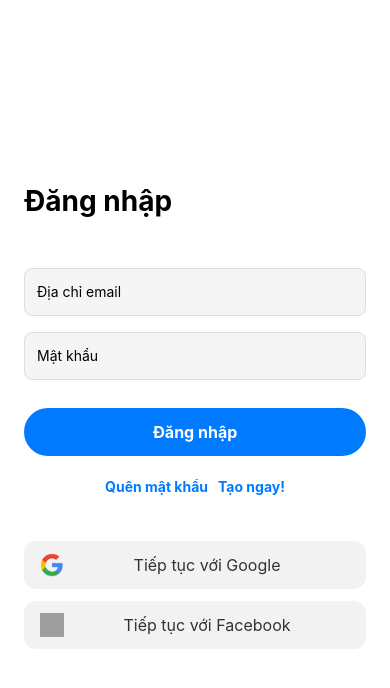
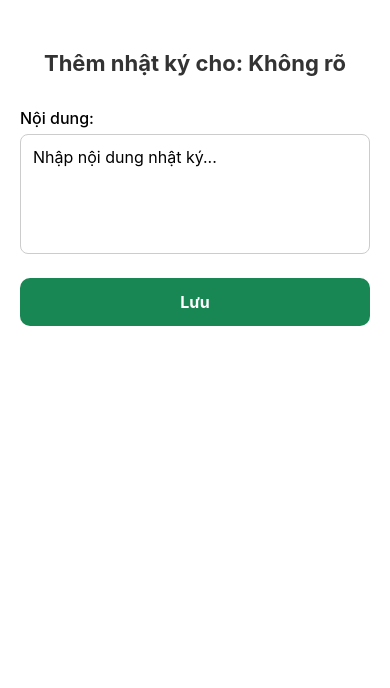
Before and after one commit to QuangVinhNguyen2004/DATT_Lich_Tre_Em, a React Native app: screen /AddDiary in a window 390 px wide. Shown: the top 688 px of the page. Built offline with nearby package versions, Linux system fonts and the light colour scheme; grey boxes are pictures that could not be loaded.

Commit message:
Chỉnh sửa lại nhật ký hiển thị nhật ký của trẻ được chọn và thêm mới

```diff
--- a/App.js
+++ b/App.js
@@ -14,6 +14,7 @@ import PaymentScreen from './screens/PayScreen';
 import PostDetailScreen from './screens/PostdetailScreen';
 import AddPayScreen from './screens/AddPayScreen';
 import AddChildScreen from './screens/action/AddChild';
+import AddDiaryScreen from './screens/action/AddDiary';
 import { NavigationContainer } from '@react-navigation/native';
 import { createNativeStackNavigator } from '@react-navigation/native-stack';
 import { createBottomTabNavigator } from '@react-navigation/bottom-tabs';
@@ -75,6 +76,7 @@ export default function App() {
         <Stack.Screen options={{ headerShown: false }} name="Pay" component={PaymentScreen} />
         <Stack.Screen options={{ headerShown: false }} name="Postdetail" component={PostDetailScreen} />
         <Stack.Screen options={{ headerShown: false }} name="AddChild" component={AddChildScreen} />
+        <Stack.Screen options={{ headerShown: false }} name="AddDiary" component={AddDiaryScreen} />
 
         </Stack.Navigator>
       </NavigationContainer>
--- a/screens/DiarySrceen.js
+++ b/screens/DiarySrceen.js
@@ -1,85 +1,196 @@
-import React, { useEffect, useState } from 'react';
+import React, { useEffect, useState, useCallback } from 'react';
 import {
   View,
   Text,
   StyleSheet,
+  ScrollView,
+  ActivityIndicator,
   Image,
   TouchableOpacity,
-  ScrollView,
-  ActivityIndicator,
+  Alert,
 } from 'react-native';
-import { getAllDiaries } from '../services/DiaryApi';
+import { Ionicons } from '@expo/vector-icons';
+import AsyncStorage from '@react-native-async-storage/async-storage';
 import moment from 'moment';
+import { useFocusEffect } from '@react-navigation/native';
 
-const DiaryScreen = () => {
+import { getChildrenByUser } from '../services/childApi';
+import { getAllDiariesByChild, deleteDiary } from '../services/DiaryApi';
+
+const DiaryScreen = ({ navigation }) => {
+  const [children, setChildren] = useState([]);
+  const [selectedChild, setSelectedChild] = useState(null);
   const [diaries, setDiaries] = useState([]);
   const [loading, setLoading] = useState(true);
+  const [showChildList, setShowChildList] = useState(false);
 
-  useEffect(() => {
-    fetchDiaries();
-  }, []);
+  // Lấy danh sách trẻ
+  const loadChildren = async () => {
+    try {
+      const userData = await AsyncStorage.getItem('user');
+      const user = JSON.parse(userData);
 
-  const fetchDiaries = async () => {
+      const data = await getChildrenByUser(user._id);
+      setChildren(data || []);
+      if (data.length > 0) setSelectedChild(data[0]);
+    } catch (err) {
+      console.error('Lỗi khi lấy danh sách trẻ:', err);
+    }
+  };
+
+  // Lấy nhật ký theo trẻ
+  const fetchDiaries = async (childId) => {
+    setLoading(true);
     try {
-      const data = await getAllDiaries();
-      setDiaries(data);
-    } catch (error) {
-      console.error('Lỗi khi lấy nhật ký:', error.message);
+      const data = await getAllDiariesByChild(childId);
+      console.log('>> Dữ liệu nhật ký từ API:', data); // Debug log
+      setDiaries(data || []);
+    } catch (err) {
+      console.error('Lỗi khi lấy nhật ký:', err.message);
+      Alert.alert('Lỗi', 'Không thể lấy danh sách nhật ký');
     } finally {
       setLoading(false);
     }
   };
 
+  // Load danh sách trẻ lần đầu
+  useEffect(() => {
+    loadChildren();
+  }, []);
+
+  // Tự động gọi lại khi focus màn hình
+  useFocusEffect(
+    useCallback(() => {
+      if (selectedChild) {
+        console.log('>> Màn hình Diary focus: load lại nhật ký');
+        fetchDiaries(selectedChild._id);
+      }
+    }, [selectedChild])
+  );
+
+  // Xác nhận xóa nhật ký
+  const confirmDelete = (id) => {
+    Alert.alert('Xác nhận', 'Bạn có chắc muốn xóa nhật ký này?', [
+      { text: 'Hủy', style: 'cancel' },
+      {
+        text: 'Xóa',
+        onPress: async () => {
+          try {
+            await deleteDiary(id);
+            Alert.alert('Đã xóa');
+            fetchDiaries(selectedChild._id);
+          } catch (err) {
+            Alert.alert('Lỗi', 'Không thể xóa nhật ký');
+          }
+        },
+        style: 'destructive',
+      },
+    ]);
+  };
+
+  // Hiển thị dropdown chọn trẻ
+  const ChildDropdown = () => (
+    <View style={{ marginBottom: 12 }}>
+      <TouchableOpacity
+        style={styles.childButton}
+        onPress={() => setShowChildList(!showChildList)}
+      >
+        {selectedChild ? (
+          <>
+            <Image
+              source={
+                selectedChild.img
+                  ? { uri: selectedChild.img }
+                  : require('../assets/img/logotreem.png')
+              }
+              style={styles.childImage}
+            />
+            <Text style={styles.childText}>{selectedChild.name} ▼</Text>
+          </>
+        ) : (
+          <Text style={styles.childText}>Chưa chọn trẻ ▼</Text>
+        )}
+      </TouchableOpacity>
+      {showChildList && (
+        <View style={styles.dropdownList}>
+          <ScrollView style={{ maxHeight: 200 }}>
+            {children.map((child) => (
+              <TouchableOpacity
+                key={child._id}
+                style={styles.dropdownItem}
+                onPress={() => {
+                  setSelectedChild(child);
+                  setShowChildList(false);
+                }}
+              >
+                <Image
+                  source={
+                    child.img
+                      ? { uri: child.img }
+                      : require('../assets/img/logotreem.png')
+                  }
+                  style={styles.childImageSmall}
+                />
+                <Text style={styles.dropdownItemText}>{child.name}</Text>
+              </TouchableOpacity>
+            ))}
+          </ScrollView>
+        </View>
+      )}
+    </View>
+  );
+
   return (
     <View style={styles.container}>
-      <Text style={styles.title}>Nhật ký</Text>
+      <Text style={styles.title}>Nhật ký hoạt động</Text>
 
-      {/* Bộ lọc (tạm thời chưa hoạt động) */}
-      <View style={styles.filterContainer}>
-        <TouchableOpacity style={[styles.filterBtn, styles.activeBtn]}>
-          <Text style={styles.activeBtnText}>Mới nhất</Text>
-        </TouchableOpacity>
-        <TouchableOpacity style={styles.filterBtn}>
-          <Text style={styles.inactiveBtnText}>7 ngày trước</Text>
-        </TouchableOpacity>
-        <TouchableOpacity style={styles.filterBtn}>
-          <Text style={styles.inactiveBtnText}>14 ngày trước</Text>
-        </TouchableOpacity>
-      </View>
+      <ChildDropdown />
 
-      {/* Danh sách nhật ký */}
       {loading ? (
-        <ActivityIndicator size="large" color="#007BFF" style={{ marginTop: 40 }} />
+        <ActivityIndicator size="large" color="#007BFF" />
+      ) : diaries.length === 0 ? (
+        <Text style={{ textAlign: 'center', marginTop: 20, color: '#555' }}>
+          Không có nhật ký nào cho trẻ này.
+        </Text>
       ) : (
-        <ScrollView style={{ marginTop: 16 }}>
-          {diaries.map((item, index) => (
-            <View key={index} style={styles.diaryCard}>
+        <ScrollView style={{ marginTop: 10 }}>
+          {diaries.map((item) => (
+
+            <TouchableOpacity
+              key={item._id}
+              onLongPress={() => confirmDelete(item._id)}
+              activeOpacity={0.8}
+              style={styles.card}
+            >
               <View style={styles.row}>
                 <Image
                   source={require('../assets/img/cuoihaha.png')}
                   style={styles.avatar}
                 />
-                <View style={styles.content}>
-                  <Text style={styles.noteTitle}>
-                    Bé: {item.child?.ten || 'Không rõ'}
+                <View style={{ flex: 1 }}>
+                  <Text style={styles.childName}>
+                    Bé: {item.child_id?.name ||selectedChild.name}
                   </Text>
-                  <Text style={styles.noteDate}>
-                    TG: {moment(item.thoi_gian_tao).format('DD/MM/YYYY HH:mm')}
+                  <Text style={styles.time}>
+                    Thời gian: {moment(item.thoi_gian_tao).format('DD/MM/YYYY HH:mm')}
                   </Text>
-                  <Text style={styles.noteContent}>ND: {item.noi_dung}</Text>
-                  <Text style={styles.noteUser}>
-                    Người ghi: {item.user?.ten || 'Không rõ'}
-                  </Text>
+                  <Text style={styles.content}>Nội dung: {item.noi_dung}</Text>
+
                 </View>
               </View>
-            </View>
+            </TouchableOpacity>
           ))}
         </ScrollView>
       )}
 
-      {/* Nút thêm */}
-      <TouchableOpacity style={styles.addButton}>
-        <Image source={require('../assets/img/them1.png')} style={styles.addIcon} />
+      {/* Nút thêm nhật ký */}
+      <TouchableOpacity
+        style={styles.addButton}
+        onPress={() =>
+          navigation.navigate('AddDiary', { selectedChild })
+        }
+      >
+        <Ionicons name="add-circle" size={48} color="#198754" />
       </TouchableOpacity>
     </View>
   );
@@ -91,37 +202,17 @@ const styles = StyleSheet.create({
   container: {
     flex: 1,
     backgroundColor: '#fff',
+    paddingTop: 40,
     paddingHorizontal: 16,
-    paddingTop: 24,
   },
   title: {
-    fontSize: 30,
-    fontWeight: '600',
-    marginTop: 50,
-    marginBottom: 50,
-    alignSelf: 'center',
-  },
-  filterContainer: {
-    flexDirection: 'row',
-    gap: 8,
-  },
-  filterBtn: {
-    paddingVertical: 6,
-    paddingHorizontal: 12,
-    backgroundColor: '#f0f0f0',
-    borderRadius: 20,
-  },
-  activeBtn: {
-    backgroundColor: '#007BFF',
-  },
-  activeBtnText: {
-    color: '#fff',
-    fontWeight: '500',
-  },
-  inactiveBtnText: {
+    fontSize: 26,
+    fontWeight: 'bold',
+    marginBottom: 16,
+    textAlign: 'center',
     color: '#333',
   },
-  diaryCard: {
+  card: {
     backgroundColor: '#FFE5E5',
     borderRadius: 12,
     padding: 12,
@@ -136,41 +227,64 @@ const styles = StyleSheet.create({
     borderRadius: 28,
     marginRight: 12,
   },
-  content: {
-    flex: 1,
-  },
-  noteTitle: {
-    fontWeight: '600',
+  childName: {
+    fontWeight: 'bold',
+    fontSize: 16,
     marginBottom: 4,
   },
-  noteDate: {
+  time: {
     color: 'red',
-    fontWeight: '600',
+    fontWeight: '500',
     marginBottom: 4,
   },
-  noteContent: {
+  content: {
+    fontSize: 14,
     color: '#333',
   },
-  noteUser: {
+  user: {
+    fontSize: 12,
     marginTop: 4,
-    color: 'gray',
-    fontSize: 12,
+    color: '#666',
+  },
+  childButton: {
+    flexDirection: 'row',
+    alignItems: 'center',
+    padding: 8,
+    borderRadius: 8,
+    backgroundColor: '#D1E7DD',
+  },
+  childImage: {
+    width: 36,
+    height: 36,
+    borderRadius: 18,
+    marginRight: 8,
+  },
+  childText: {
+    fontWeight: 'bold',
+    color: '#0F5132',
+  },
+  dropdownList: {
+    backgroundColor: '#fff',
+    borderRadius: 6,
+    marginTop: 4,
+    elevation: 4,
+  },
+  dropdownItem: {
+    flexDirection: 'row',
+    alignItems: 'center',
+    padding: 10,
+  },
+  dropdownItemText: {
+    marginLeft: 8,
+  },
+  childImageSmall: {
+    width: 24,
+    height: 24,
+    borderRadius: 12,
   },
   addButton: {
     position: 'absolute',
-    bottom: 50,
+    bottom: 24,
     right: 24,
-    backgroundColor: '#fff',
-    borderRadius: 28,
-    shadowColor: '#000',
-    shadowOpacity: 0.1,
-    shadowOffset: { width: 1, height: 2 },
-    shadowRadius: 4,
-    elevation: 3,
-    padding: 10,
-  },
-  addIcon: {
-    width: 36,
-    height: 36,
   },
 });
--- /dev/null
+++ b/screens/action/AddDiary.js
@@ -0,0 +1,106 @@
+import React, { useState } from 'react';
+import {
+  View,
+  Text,
+  StyleSheet,
+  TextInput,
+  TouchableOpacity,
+  Alert,
+} from 'react-native';
+import { useNavigation, useRoute } from '@react-navigation/native';
+import { addDiary } from '../../services/DiaryApi';
+
+const AddDiaryScreen = () => {
+  const navigation = useNavigation();
+  const route = useRoute();
+
+  // Lấy child được chọn từ param navigation (bắt buộc khi mở màn hình này)
+  const { selectedChild } = route.params || {};
+
+  const [noiDung, setNoiDung] = useState('');
+
+  const handleAdd = async () => {
+    if (!selectedChild || !noiDung.trim()) {
+      Alert.alert('Lỗi', 'Không thể thêm nhật ký: thiếu trẻ hoặc nội dung');
+      return;
+    }
+
+    try {
+      await addDiary({
+        child_id: selectedChild._id,
+        noi_dung: noiDung,
+        thoi_gian_tao: new Date(),
+      });
+
+      Alert.alert('Thành công', 'Đã thêm nhật ký');
+      navigation.goBack();
+    } catch (error) {
+      console.error('Lỗi thêm nhật ký:', error.message);
+      Alert.alert('Lỗi', 'Không thể thêm nhật ký');
+    }
+  };
+
+  return (
+    <View style={styles.container}>
+      <Text style={styles.title}>Thêm nhật ký cho: {selectedChild?.name || 'Không rõ'}</Text>
+
+      <Text style={styles.label}>Nội dung:</Text>
+      <TextInput
+        style={styles.input}
+        placeholder="Nhập nội dung nhật ký..."
+        value={noiDung}
+        onChangeText={setNoiDung}
+        multiline
+      />
+
+      <TouchableOpacity style={styles.saveButton} onPress={handleAdd}>
+        <Text style={styles.saveText}>Lưu</Text>
+      </TouchableOpacity>
+    </View>
+  );
+};
+
+export default AddDiaryScreen;
+
+const styles = StyleSheet.create({
+  container: {
+    flex: 1,
+    backgroundColor: '#fff',
+    padding: 20,
+    paddingTop: 50,
+  },
+  title: {
+    fontSize: 22,
+    fontWeight: 'bold',
+    marginBottom: 20,
+    textAlign: 'center',
+    color: '#333',
+  },
+  label: {
+    fontSize: 16,
+    fontWeight: '500',
+    marginTop: 12,
+    marginBottom: 6,
+  },
+  input: {
+    borderColor: '#ccc',
+    borderWidth: 1,
+    borderRadius: 8,
+    padding: 12,
+    height: 120,
+    textAlignVertical: 'top',
+    fontSize: 16,
+  },
+  saveButton: {
+    backgroundColor: '#198754',
+    marginTop: 24,
+    paddingVertical: 14,
+    borderRadius: 10,
+    alignItems: 'center',
+  },
+  saveText: {
+    color: '#fff',
+    fontSize: 16,
+    fontWeight: 'bold',
+  },
+});
```
Also changed, not shown: services/DiaryApi.js (+6 -17 lines).
